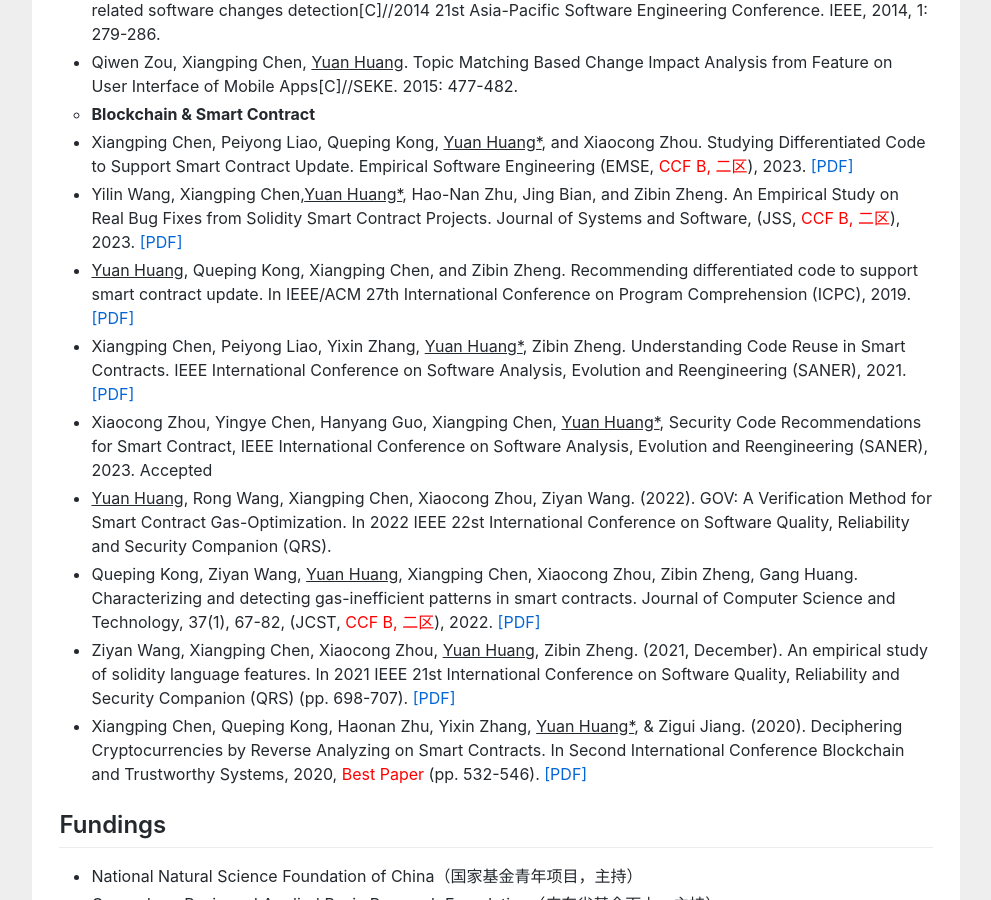
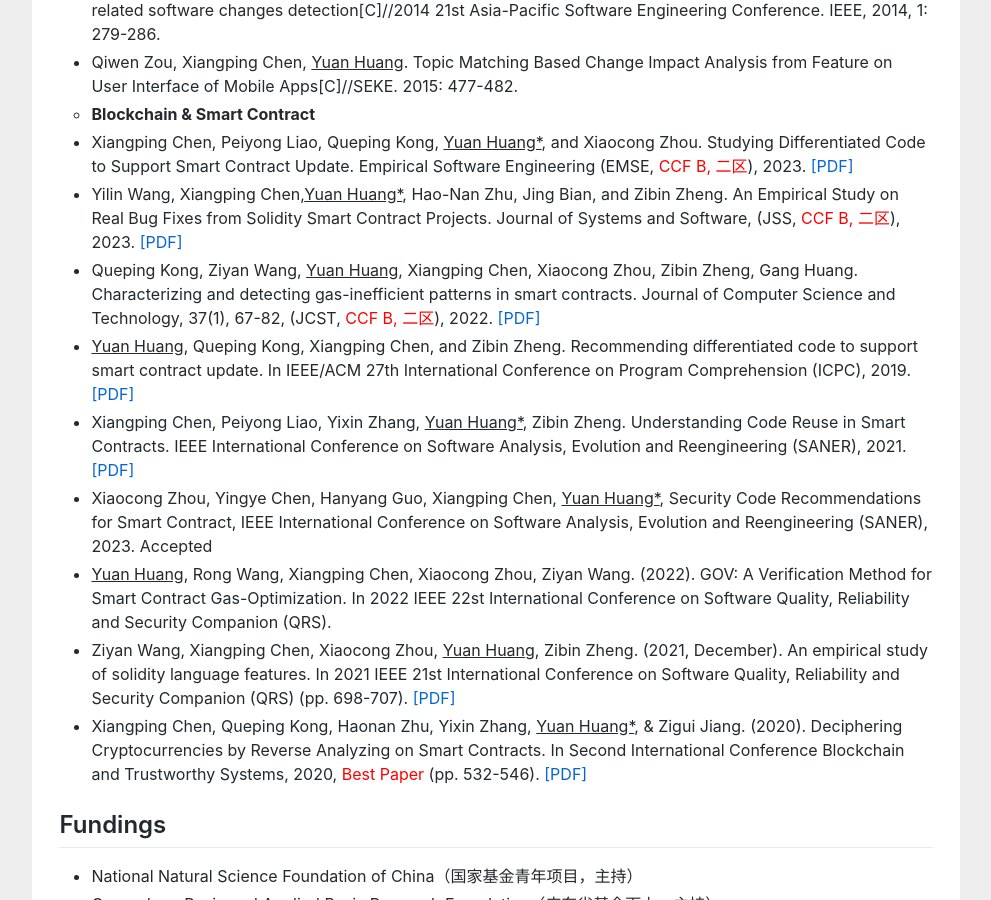
Before and after one commit to huangyuan-hy/huangyuan-hy.github.io, a Jekyll site: the page index.html, which Jekyll copies as it is, in a window 1280 px wide and 900 px high, scrolled down 2735 px. Shown: the whole window, without its empty margins (144-1135 px from the left). Built offline with Jekyll 4.4.1, drawn with Linux system fonts in a browser that asks for light colours.

Commit message:
Update index.html

```diff
--- a/index.html
+++ b/index.html
@@ -147,11 +147,11 @@ empirical study to learn how programmers reuse code on <a href="https://stackove
 
 <li>Xiangping Chen, Peiyong Liao, Queping Kong, <u>Yuan Huang*</u>,  and Xiaocong Zhou. Studying Differentiated Code to Support Smart Contract Update. Empirical Software Engineering (EMSE, <a href="" style="color:red;"> CCF B, 二区</a>), 2023. <a href="">[PDF]</a></li>
 <li>Yilin Wang, Xiangping Chen,<u>Yuan Huang*</u>, Hao-Nan Zhu, Jing Bian, and Zibin Zheng. An Empirical Study on Real Bug Fixes from Solidity Smart Contract Projects. Journal of Systems and Software,  (JSS, <a href="" style="color:red;"> CCF B, 二区</a>), 2023. <a href="">[PDF]</a></li>
+<li>Queping Kong, Ziyan Wang, <u>Yuan Huang</u>, Xiangping Chen, Xiaocong Zhou, Zibin Zheng, Gang Huang. Characterizing and detecting gas-inefficient patterns in smart contracts. Journal of Computer Science and Technology,  37(1), 67-82, (JCST, <a href="" style="color:red;"> CCF B, 二区</a>), 2022. <a href="https://jcst.ict.ac.cn/fileup/1000-9000/PDF/2022-1-5-1674.pdf">[PDF]</a> </li>
 <li><u>Yuan Huang</u>, Queping Kong, Xiangping Chen, and Zibin Zheng. Recommending differentiated code to support smart contract update. In IEEE/ACM 27th International Conference on Program Comprehension (ICPC), 2019. <a href="https://ieeexplore.ieee.org/abstract/document/8813255">[PDF]</a></li>
 <li>Xiangping Chen, Peiyong Liao, Yixin Zhang, <u>Yuan Huang*</u>, Zibin Zheng. Understanding Code Reuse in Smart Contracts. IEEE International Conference on Software Analysis, Evolution and Reengineering (SANER), 2021. <a href="https://ieeexplore.ieee.org/abstract/document/9425939">[PDF]</a></li>
 <li>Xiaocong Zhou, Yingye Chen, Hanyang Guo, Xiangping Chen, <u>Yuan Huang*</u>, Security Code Recommendations for Smart Contract, IEEE International Conference on Software Analysis, Evolution and Reengineering (SANER), 2023. Accepted</li>
 <li><u>Yuan Huang</u>, Rong Wang, Xiangping Chen, Xiaocong Zhou, Ziyan Wang. (2022). GOV: A Verification Method for Smart Contract Gas-Optimization. In 2022 IEEE 22st International Conference on Software Quality, Reliability and Security Companion (QRS). </li>
-<li>Queping Kong, Ziyan Wang, <u>Yuan Huang</u>, Xiangping Chen, Xiaocong Zhou, Zibin Zheng, Gang Huang. Characterizing and detecting gas-inefficient patterns in smart contracts. Journal of Computer Science and Technology,  37(1), 67-82, (JCST, <a href="" style="color:red;"> CCF B, 二区</a>), 2022. <a href="https://jcst.ict.ac.cn/fileup/1000-9000/PDF/2022-1-5-1674.pdf">[PDF]</a> </li>
 <li>Ziyan Wang, Xiangping Chen, Xiaocong Zhou, <u>Yuan Huang</u>, Zibin Zheng. (2021, December). An empirical study of solidity language features. In 2021 IEEE 21st International Conference on Software Quality, Reliability and Security Companion (QRS) (pp. 698-707). <a href="https://ieeexplore.ieee.org/abstract/document/9742076">[PDF]</a></li>
 <li>Xiangping Chen, Queping Kong, Haonan Zhu, Yixin Zhang, <u>Yuan Huang*</u>, & Zigui Jiang. (2020). Deciphering Cryptocurrencies by Reverse Analyzing on Smart Contracts. In Second International Conference Blockchain and Trustworthy Systems, 2020,  <a href="" style="color:red;"> Best Paper</a> (pp. 532-546). <a href="https://link.springer.com/chapter/10.1007/978-981-15-9213-3_41">[PDF]</a></li>
 
```
